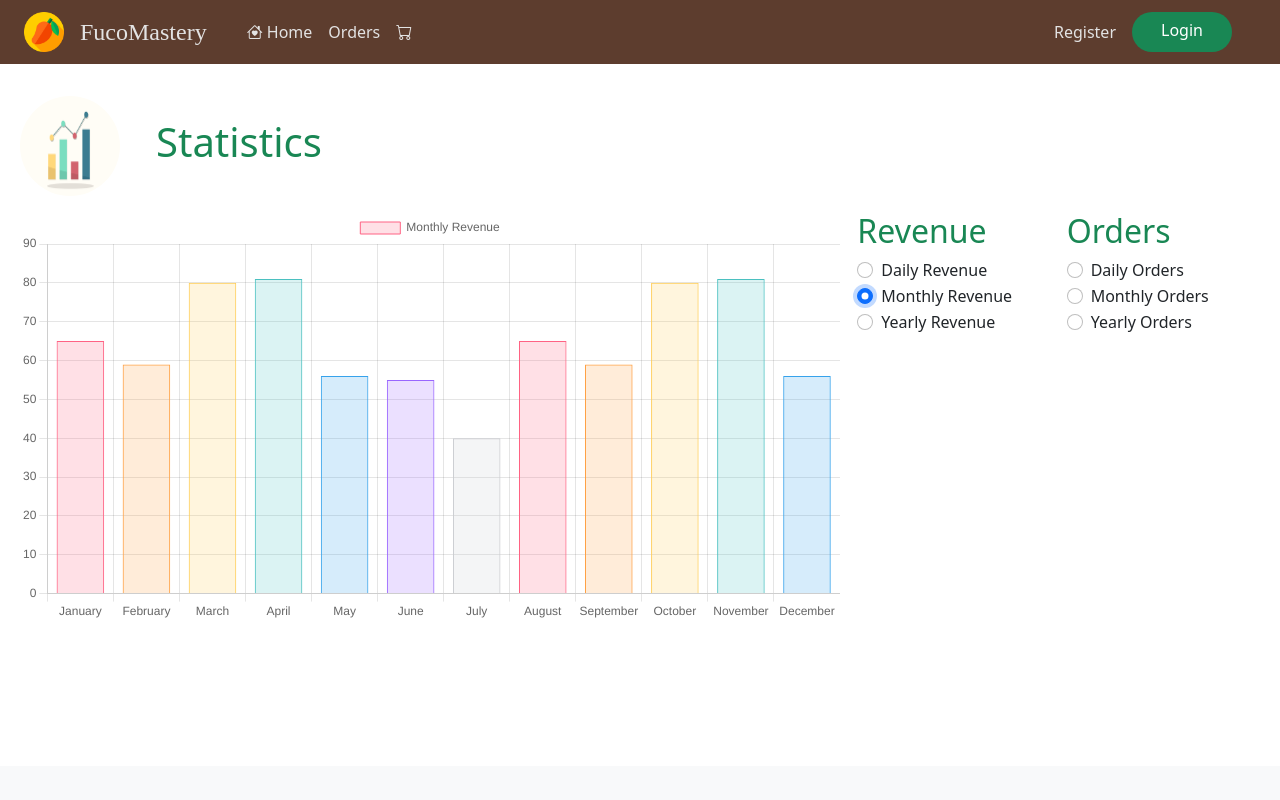
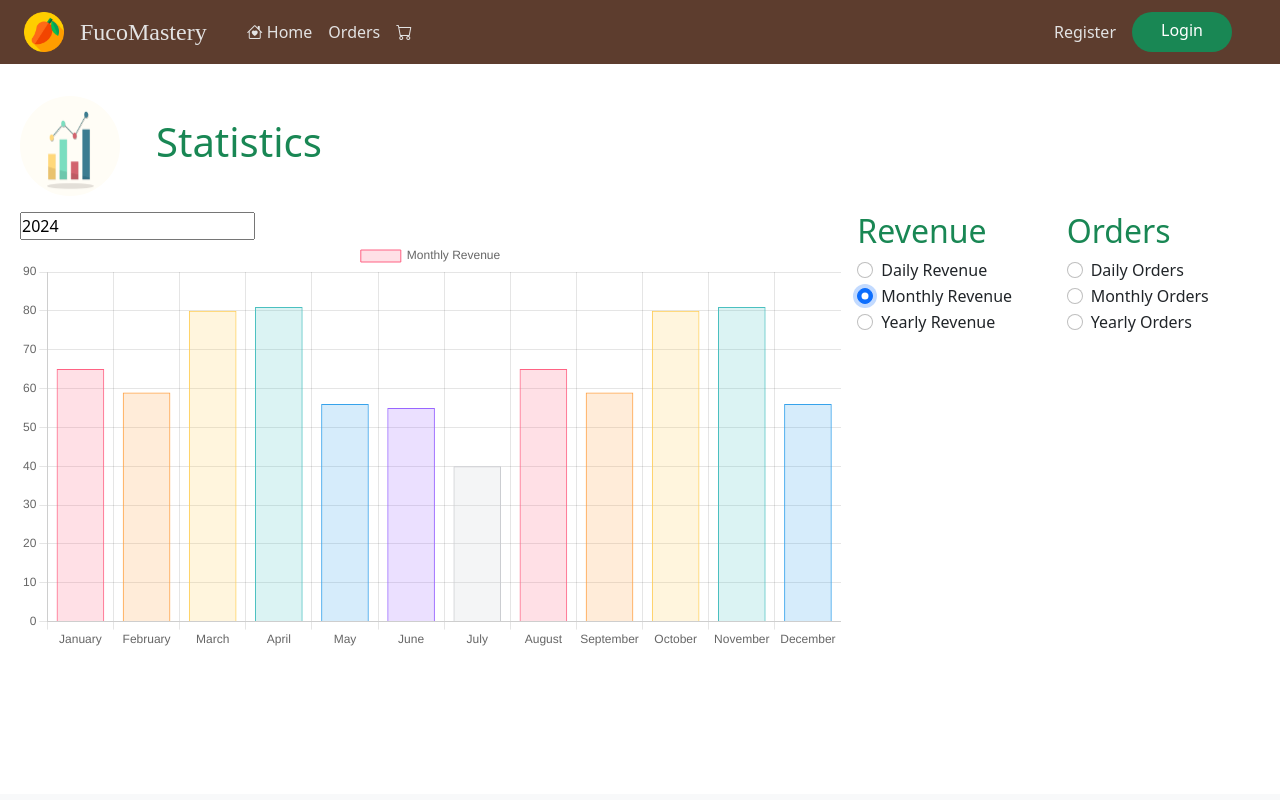
Before and after one commit to PhuocPhann162/fuco-redmango-ui, a React (Create React App) app: page /statistics/revenue in a window 1280 px wide. Both pictures are taken after a click on the radio button 865 px from the left and 296 px from the top of the page. Shown: the top 800 px of the page. Built offline with nearby package versions, Linux system fonts and the light colour scheme.

Commit message:
Datepicker

```diff
--- a/package.json
+++ b/package.json
@@ -25,6 +25,7 @@
     "jwt-decode": "^3.1.2",
     "react": "^18.2.0",
     "react-chartjs-2": "^5.2.0",
+    "react-datepicker": "^6.9.0",
     "react-dom": "^18.2.0",
     "react-redux": "^8.1.3",
     "react-router-dom": "^6.20.0",
--- a/src/Components/Page/Statistics/Orders/DailyOrders.js
+++ b/src/Components/Page/Statistics/Orders/DailyOrders.js
@@ -1,4 +1,7 @@
 import { Line } from "react-chartjs-2";
+import React, { useState } from 'react';
+import DatePicker from "react-datepicker";
+import "react-datepicker/dist/react-datepicker.css";
 import {
   Chart as ChartJS,
   CategoryScale,
@@ -20,6 +23,7 @@ ChartJS.register(
 );
 
 export default function DailyOrdersChart() {
+  const [startDate, setStartDate] = useState(new Date());
   const labels = [
     1, 2, 3, 4, 5, 6, 7, 8, 9, 10, 11, 12, 13, 14, 15, 16, 17, 18, 19, 20, 21,
     22, 23, 24, 25, 26, 27, 28, 29, 30,
@@ -40,5 +44,15 @@ export default function DailyOrdersChart() {
     ],
   };
   const options = {};
-  return <Line options={options} data={data} />;
+  return (
+    <div>
+      <DatePicker
+        selected={startDate}
+        onChange={(date) => setStartDate(date)}
+        dateFormat="MM/yyyy"
+        showMonthYearPicker
+      />
+      <Line options={options} data={data} />
+    </div>
+  );;
 }
--- a/src/Components/Page/Statistics/Orders/MonthlyOrders.js
+++ b/src/Components/Page/Statistics/Orders/MonthlyOrders.js
@@ -1,4 +1,7 @@
 import { Bar } from "react-chartjs-2";
+import React, { useState } from "react";
+import DatePicker from "react-datepicker";
+import "react-datepicker/dist/react-datepicker.css";
 import {
   Chart as ChartJS,
   CategoryScale,
@@ -18,44 +21,60 @@ ChartJS.register(
   Legend
 );
 
-export default function MonthlyOrdersChart() {
-  const labels = Array.from({ length: 12 }, (_, i) => format(new Date(2021, i, 1), "MMMM"));
+export default function MonthlyRevenueChart() {
+  const [startDate, setStartDate] = useState(new Date());
+  const labels = Array.from({ length: 12 }, (_, i) =>
+    format(new Date(2021, i, 1), "MMMM")
+  );
   const data = {
     labels: labels,
-    datasets: [{
-      label: 'Monthly Revenue',
-      data: [65, 59, 80, 81, 56, 55, 40, 65, 59, 80, 81, 56],
-      backgroundColor: [
-        'rgba(255, 99, 132, 0.2)',
-        'rgba(255, 159, 64, 0.2)',
-        'rgba(255, 205, 86, 0.2)',
-        'rgba(75, 192, 192, 0.2)',
-        'rgba(54, 162, 235, 0.2)',
-        'rgba(153, 102, 255, 0.2)',
-        'rgba(201, 203, 207, 0.2)',
-        'rgba(255, 99, 132, 0.2)',
-        'rgba(255, 159, 64, 0.2)',
-        'rgba(255, 205, 86, 0.2)',
-        'rgba(75, 192, 192, 0.2)',
-        'rgba(54, 162, 235, 0.2)'
-      ],
-      borderColor: [
-        'rgb(255, 99, 132)',
-        'rgb(255, 159, 64)',
-        'rgb(255, 205, 86)',
-        'rgb(75, 192, 192)',
-        'rgb(54, 162, 235)',
-        'rgb(153, 102, 255)',
-        'rgb(201, 203, 207)',
-        'rgb(255, 99, 132)',
-        'rgb(255, 159, 64)',
-        'rgb(255, 205, 86)',
-        'rgb(75, 192, 192)',
-        'rgb(54, 162, 235)'
-      ],
-      borderWidth: 1
-    }]
+    datasets: [
+      {
+        label: "Monthly Revenue",
+        data: [65, 59, 80, 81, 56, 55, 40, 65, 59, 80, 81, 56],
+        backgroundColor: [
+          "rgba(255, 99, 132, 0.2)",
+          "rgba(255, 159, 64, 0.2)",
+          "rgba(255, 205, 86, 0.2)",
+          "rgba(75, 192, 192, 0.2)",
+          "rgba(54, 162, 235, 0.2)",
+          "rgba(153, 102, 255, 0.2)",
+          "rgba(201, 203, 207, 0.2)",
+          "rgba(255, 99, 132, 0.2)",
+          "rgba(255, 159, 64, 0.2)",
+          "rgba(255, 205, 86, 0.2)",
+          "rgba(75, 192, 192, 0.2)",
+          "rgba(54, 162, 235, 0.2)",
+        ],
+        borderColor: [
+          "rgb(255, 99, 132)",
+          "rgb(255, 159, 64)",
+          "rgb(255, 205, 86)",
+          "rgb(75, 192, 192)",
+          "rgb(54, 162, 235)",
+          "rgb(153, 102, 255)",
+          "rgb(201, 203, 207)",
+          "rgb(255, 99, 132)",
+          "rgb(255, 159, 64)",
+          "rgb(255, 205, 86)",
+          "rgb(75, 192, 192)",
+          "rgb(54, 162, 235)",
+        ],
+        borderWidth: 1,
+      },
+    ],
   };
   const options = {};
-  return <Bar options={options} data={data} />;
+  return (
+    <div>
+      <DatePicker
+        selected={startDate}
+        onChange={(date) => setStartDate(date)}
+        dateFormat="yyyy"
+        showMonthYearPicker
+        style = {{width: "fit-content"}}
+      />
+      <Bar options={options} data={data} />
+    </div>
+  );
 }
--- a/src/Components/Page/Statistics/Revenue/DailyRevenue.js
+++ b/src/Components/Page/Statistics/Revenue/DailyRevenue.js
@@ -1,5 +1,7 @@
+import React, { useState } from 'react';
+import DatePicker from "react-datepicker";
+import "react-datepicker/dist/react-datepicker.css";
 import { Line } from "react-chartjs-2";
-import React, { useState } from "react";
 import {
   Chart as ChartJS,
   CategoryScale,
@@ -10,6 +12,8 @@ import {
   Tooltip,
   Legend,
 } from "chart.js";
+
+
 ChartJS.register(
   CategoryScale,
   LinearScale,
@@ -21,7 +25,7 @@ ChartJS.register(
 );
 
 export default function DailyRevenueChart() {
-  const [month, setMonth] = useState("11-2021");
+  const [startDate, setStartDate] = useState(new Date());
 
   const labels = [
     1, 2, 3, 4, 5, 6, 7, 8, 9, 10, 11, 12, 13, 14, 15, 16, 17, 18, 19, 20, 21,
@@ -43,13 +47,14 @@ export default function DailyRevenueChart() {
     ],
   };
   const options = {};
+
   return (
     <div>
-      <input
-        type="date"
-        value={month}
-        format="MM-YYYY"
-        onChange={(e) => setMonth(e.target.value)}
+      <DatePicker
+        selected={startDate}
+        onChange={(date) => setStartDate(date)}
+        dateFormat="MM/yyyy"
+        showMonthYearPicker
       />
       <Line options={options} data={data} />
     </div>
--- a/src/Components/Page/Statistics/Revenue/MonthlyRevenue.js
+++ b/src/Components/Page/Statistics/Revenue/MonthlyRevenue.js
@@ -1,4 +1,7 @@
 import { Bar } from "react-chartjs-2";
+import React, { useState } from "react";
+import DatePicker from "react-datepicker";
+import "react-datepicker/dist/react-datepicker.css";
 import {
   Chart as ChartJS,
   CategoryScale,
@@ -19,43 +22,59 @@ ChartJS.register(
 );
 
 export default function MonthlyRevenueChart() {
-  const labels = Array.from({ length: 12 }, (_, i) => format(new Date(2021, i, 1), "MMMM"));
+  const [startDate, setStartDate] = useState(new Date());
+  const labels = Array.from({ length: 12 }, (_, i) =>
+    format(new Date(2021, i, 1), "MMMM")
+  );
   const data = {
     labels: labels,
-    datasets: [{
-      label: 'Monthly Revenue',
-      data: [65, 59, 80, 81, 56, 55, 40, 65, 59, 80, 81, 56],
-      backgroundColor: [
-        'rgba(255, 99, 132, 0.2)',
-        'rgba(255, 159, 64, 0.2)',
-        'rgba(255, 205, 86, 0.2)',
-        'rgba(75, 192, 192, 0.2)',
-        'rgba(54, 162, 235, 0.2)',
-        'rgba(153, 102, 255, 0.2)',
-        'rgba(201, 203, 207, 0.2)',
-        'rgba(255, 99, 132, 0.2)',
-        'rgba(255, 159, 64, 0.2)',
-        'rgba(255, 205, 86, 0.2)',
-        'rgba(75, 192, 192, 0.2)',
-        'rgba(54, 162, 235, 0.2)'
-      ],
-      borderColor: [
-        'rgb(255, 99, 132)',
-        'rgb(255, 159, 64)',
-        'rgb(255, 205, 86)',
-        'rgb(75, 192, 192)',
-        'rgb(54, 162, 235)',
-        'rgb(153, 102, 255)',
-        'rgb(201, 203, 207)',
-        'rgb(255, 99, 132)',
-        'rgb(255, 159, 64)',
-        'rgb(255, 205, 86)',
-        'rgb(75, 192, 192)',
-        'rgb(54, 162, 235)'
-      ],
-      borderWidth: 1
-    }]
+    datasets: [
+      {
+        label: "Monthly Revenue",
+        data: [65, 59, 80, 81, 56, 55, 40, 65, 59, 80, 81, 56],
+        backgroundColor: [
+          "rgba(255, 99, 132, 0.2)",
+          "rgba(255, 159, 64, 0.2)",
+          "rgba(255, 205, 86, 0.2)",
+          "rgba(75, 192, 192, 0.2)",
+          "rgba(54, 162, 235, 0.2)",
+          "rgba(153, 102, 255, 0.2)",
+          "rgba(201, 203, 207, 0.2)",
+          "rgba(255, 99, 132, 0.2)",
+          "rgba(255, 159, 64, 0.2)",
+          "rgba(255, 205, 86, 0.2)",
+          "rgba(75, 192, 192, 0.2)",
+          "rgba(54, 162, 235, 0.2)",
+        ],
+        borderColor: [
+          "rgb(255, 99, 132)",
+          "rgb(255, 159, 64)",
+          "rgb(255, 205, 86)",
+          "rgb(75, 192, 192)",
+          "rgb(54, 162, 235)",
+          "rgb(153, 102, 255)",
+          "rgb(201, 203, 207)",
+          "rgb(255, 99, 132)",
+          "rgb(255, 159, 64)",
+          "rgb(255, 205, 86)",
+          "rgb(75, 192, 192)",
+          "rgb(54, 162, 235)",
+        ],
+        borderWidth: 1,
+      },
+    ],
   };
   const options = {};
-  return <Bar options={options} data={data} />;
+  return (
+    <div>
+      <DatePicker
+        selected={startDate}
+        onChange={(date) => setStartDate(date)}
+        dateFormat="yyyy"
+        showMonthYearPicker
+        style = {{width: "fit-content"}}
+      />
+      <Bar options={options} data={data} />
+    </div>
+  );
 }
--- a/src/Components/Page/Statistics/Revenue/YearlyRevenue.js
+++ b/src/Components/Page/Statistics/Revenue/YearlyRevenue.js
@@ -1,4 +1,7 @@
 import { Bar } from "react-chartjs-2";
+import React, { useState } from "react";
+import DatePicker from "react-datepicker";
+import "react-datepicker/dist/react-datepicker.css";
 import {
   Chart as ChartJS,
   CategoryScale,
@@ -19,6 +22,7 @@ ChartJS.register(
 
 export default function YearlyRevenueChart() {
   const labels = ["2020", "2021", "2022", "2023", "2024"];
+  const [startDate, setStartDate] = useState(new Date());
   const data = {
     labels: labels,
     datasets: [{
@@ -42,5 +46,16 @@ export default function YearlyRevenueChart() {
     }]
   };
   const options = {};
-  return <Bar options={options} data={data} />;
+  return (
+    <div>
+      <DatePicker
+        selected={startDate}
+        onChange={(date) => setStartDate(date)}
+        dateFormat="yyyy"
+        showMonthYearPicker
+        style = {{width: "fit-content"}}
+      />
+      <Bar options={options} data={data} />
+    </div>
+  );
 }
```
Also changed, not shown: 2 other files (tests, documents, lock files or other folders).
